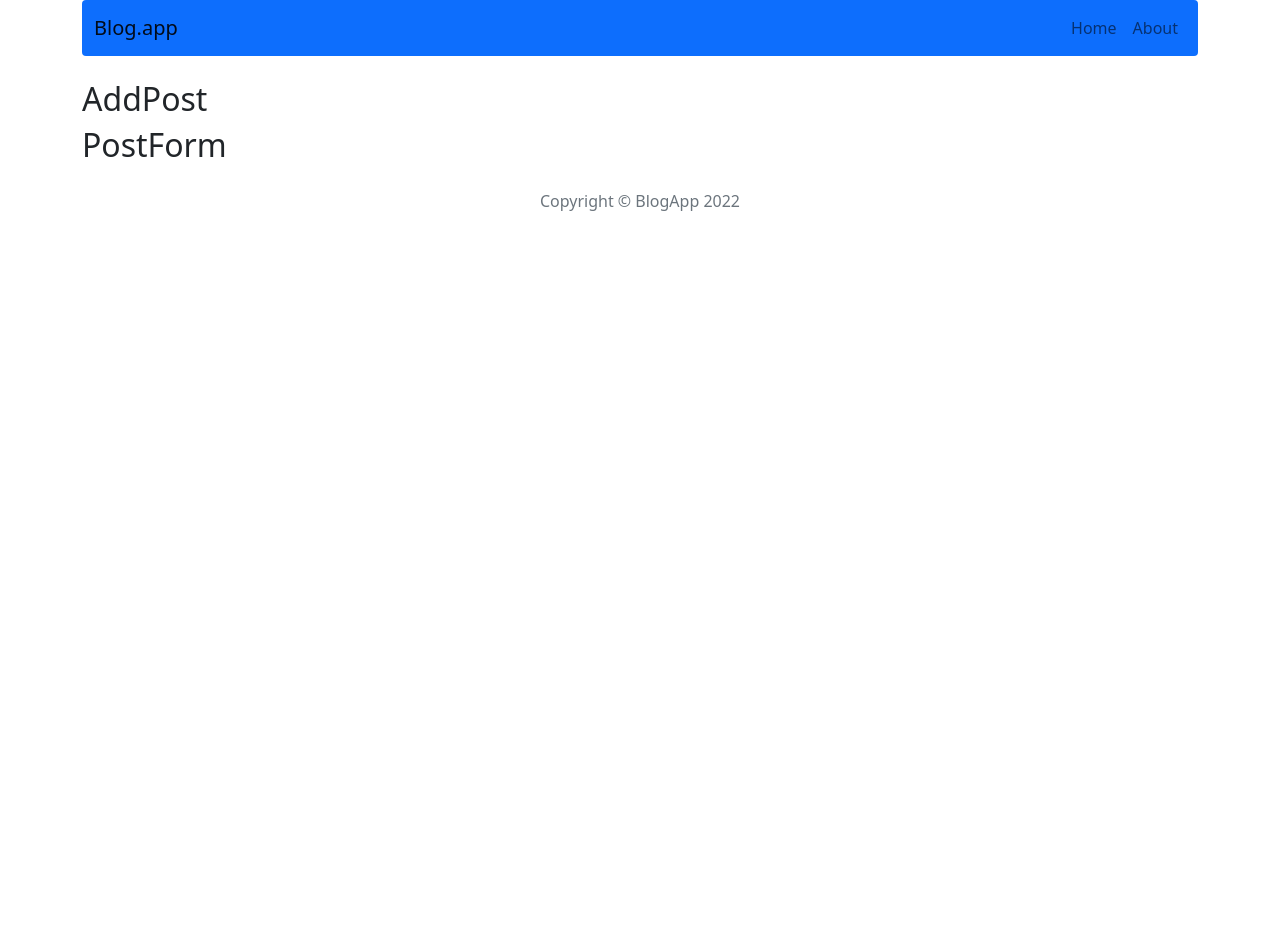
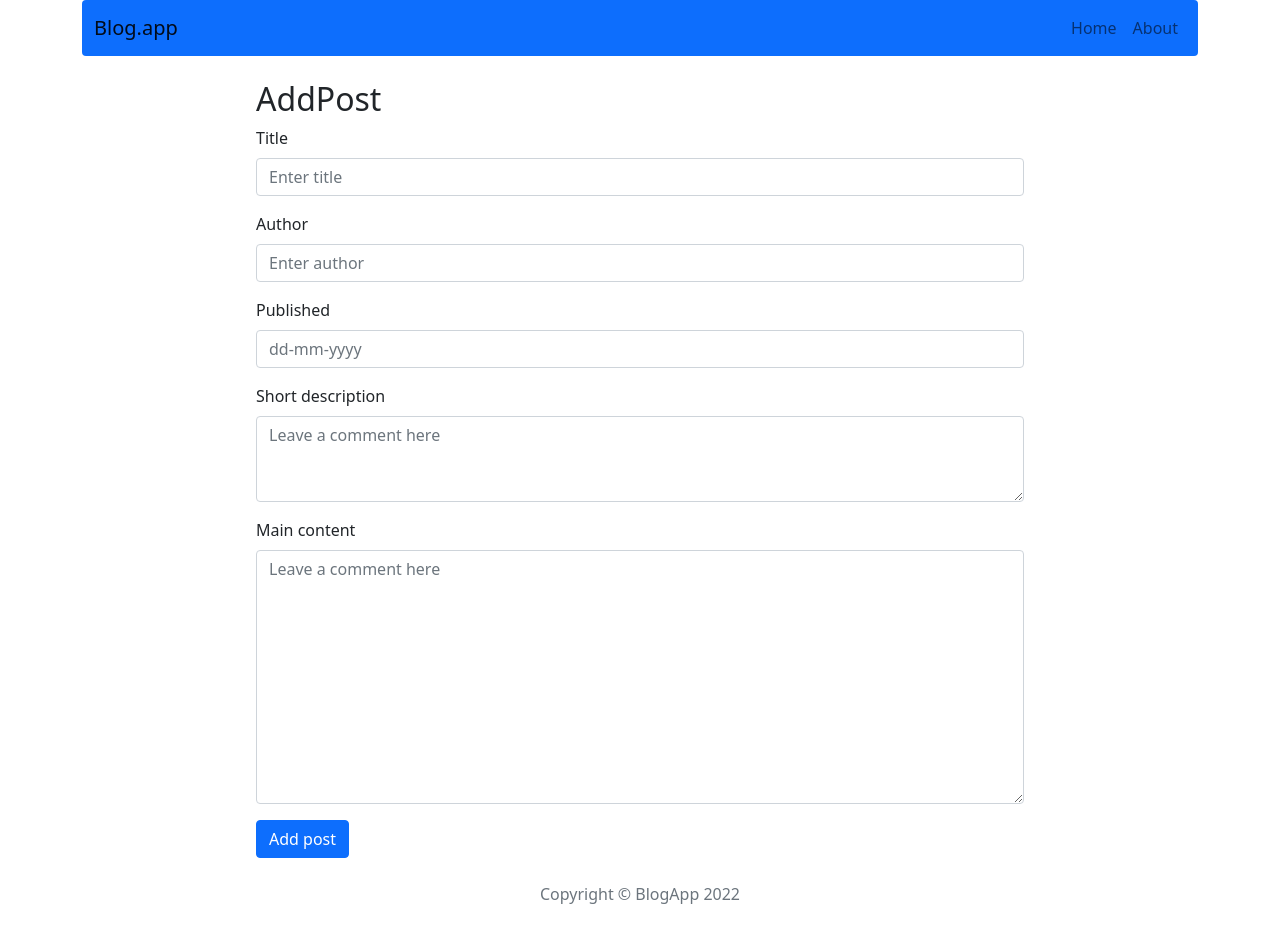
Before and after one commit to Jnlietta/react-blog, a React (Create React App) app: page /post/add in a window 1280 px wide. Before the commit the page ends 800 px from the top, so only its background shows below. Built offline with nearby package versions, Linux system fonts and the light colour scheme.

Commit message:
Add bootstrap's Form to AddPostForm

```diff
--- a/src/components/features/AddPostForm/AddPostForm.js
+++ b/src/components/features/AddPostForm/AddPostForm.js
@@ -1,8 +1,31 @@
+import { Button, Form } from "react-bootstrap";
+
 const AddPostForm = () => {
     return(
-        <div>
-            <h2>PostForm</h2>
-        </div>
+        <Form>
+            <Form.Group className="mb-3">
+                <Form.Label>Title</Form.Label>
+                <Form.Control placeholder="Enter title" />
+            </Form.Group>
+            <Form.Group className="mb-3">
+                <Form.Label>Author</Form.Label>
+                <Form.Control placeholder="Enter author" />
+            </Form.Group>
+            <Form.Group className="mb-3">
+                <Form.Label>Published</Form.Label>
+                <Form.Control placeholder="dd-mm-yyyy"/>
+            </Form.Group>
+            <Form.Group className="mb-3">
+                <Form.Label>Short description</Form.Label>
+                <Form.Control placeholder="Leave a comment here" as="textarea" rows={3} />
+            </Form.Group>
+            <Form.Group className="mb-3">
+                <Form.Label>Main content</Form.Label>
+                <Form.Control placeholder="Leave a comment here" as="textarea" rows={10} />
+            </Form.Group>
+
+            <Button variant="primary" type="submit">Add post</Button>
+        </Form>
     );
 };
 
--- a/src/components/pages/AddPost/AddPost.js
+++ b/src/components/pages/AddPost/AddPost.js
@@ -1,8 +1,9 @@
+import styles from './AddPost.module.scss';
 import AddPostForm from '../../features/AddPostForm/AddPostForm';
 
 const AddPost = props => {
     return(
-        <div>
+        <div className={styles.container}>
             <h2>AddPost</h2>
             <AddPostForm />
         </div>
--- /dev/null
+++ b/src/components/pages/AddPost/AddPost.module.scss
@@ -0,0 +1,4 @@
+.container{
+    margin: 0 auto;
+    max-width: 60vw;
+}
```
